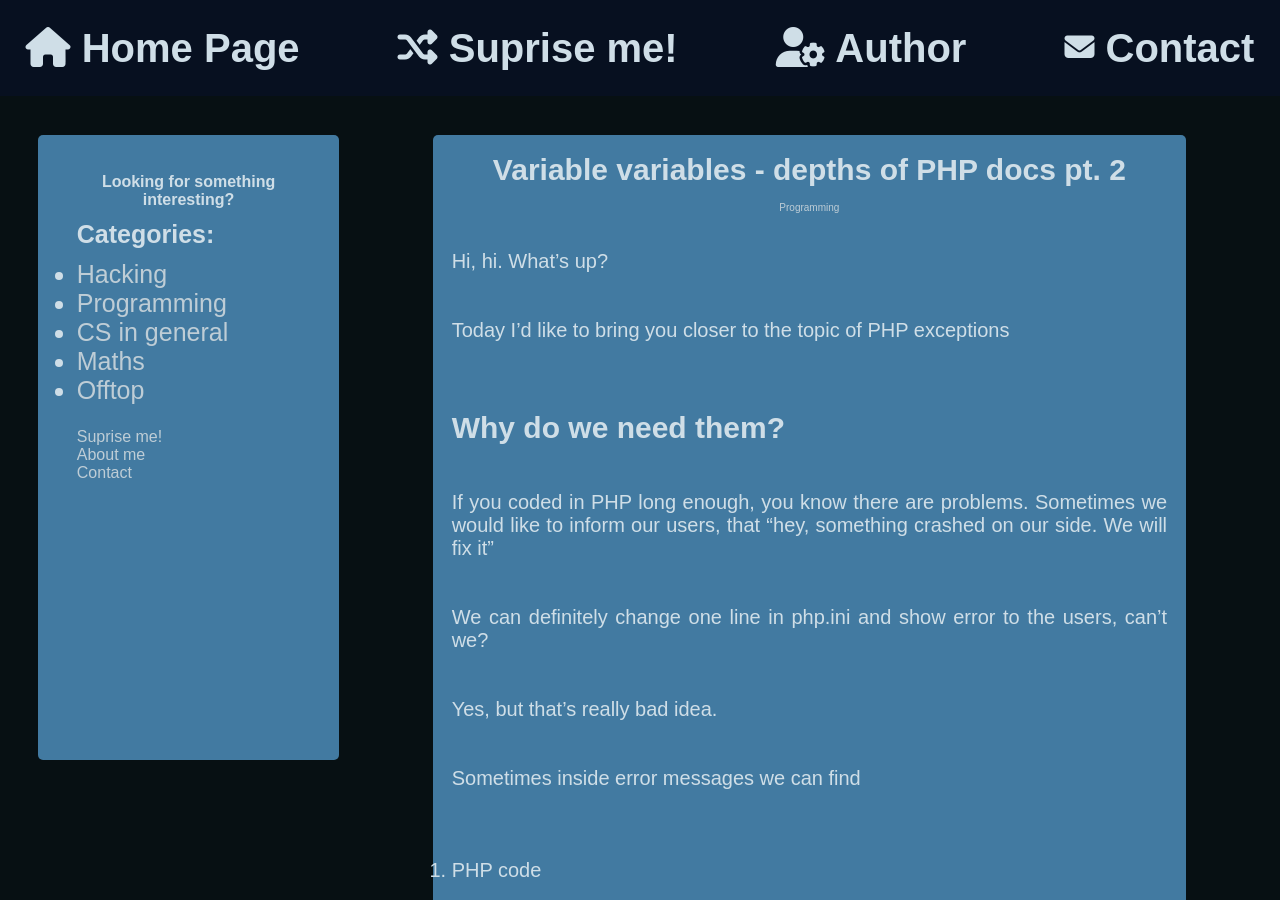
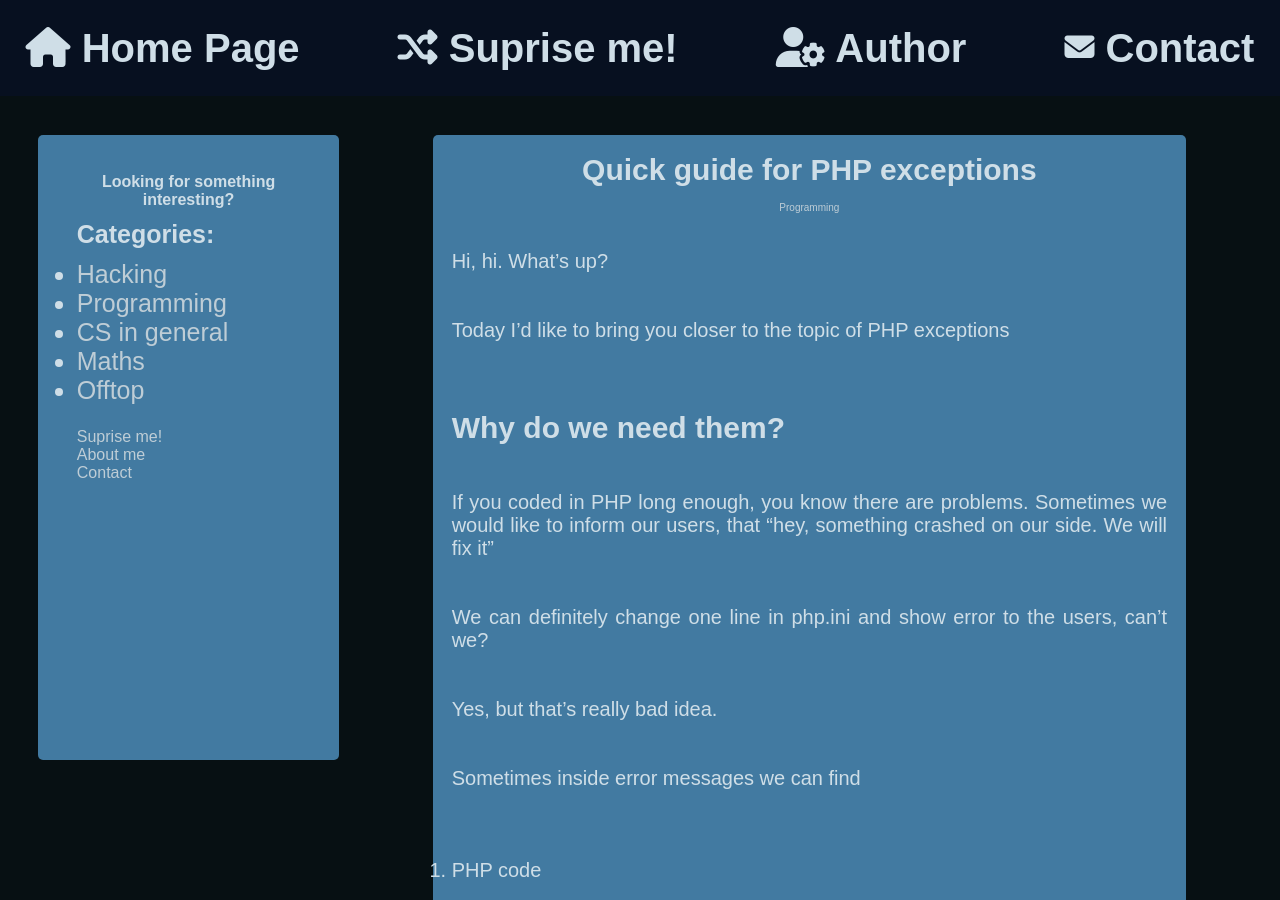
Before and after one commit to wizarddos/blog, a Jekyll site: the page built from _posts/2023-12-27-Quick_guide_for_PHP_exceptions.md, in a window 1280 px wide and 900 px high. Built offline with Jekyll 4.4.1, drawn with Linux system fonts in a browser that asks for light colours; comment, search, counter and statistics services are not loaded.

Commit message:
Update 2023-12-27-Quick_guide_for_PHP_exceptions.md

```diff
--- a/_posts/2023-12-27-Quick_guide_for_PHP_exceptions.md
+++ b/_posts/2023-12-27-Quick_guide_for_PHP_exceptions.md
@@ -1,6 +1,6 @@
 ---
 layout: post
-title: Variable variables - depths of PHP docs pt. 2
+title: Quick guide for PHP exceptions
 author: wizarddos
 category: Programming
 excerpt_separator: <!--more-->
```
